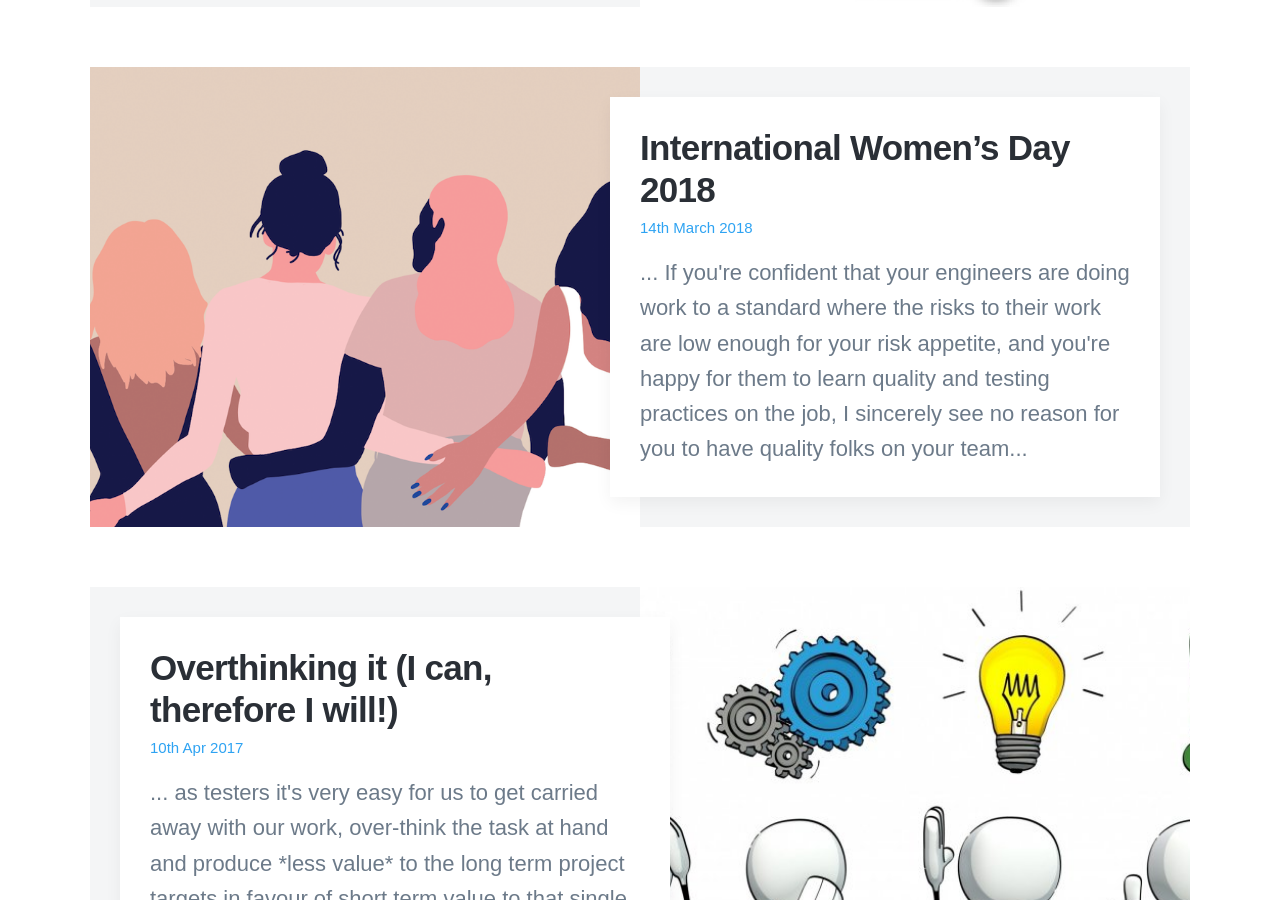
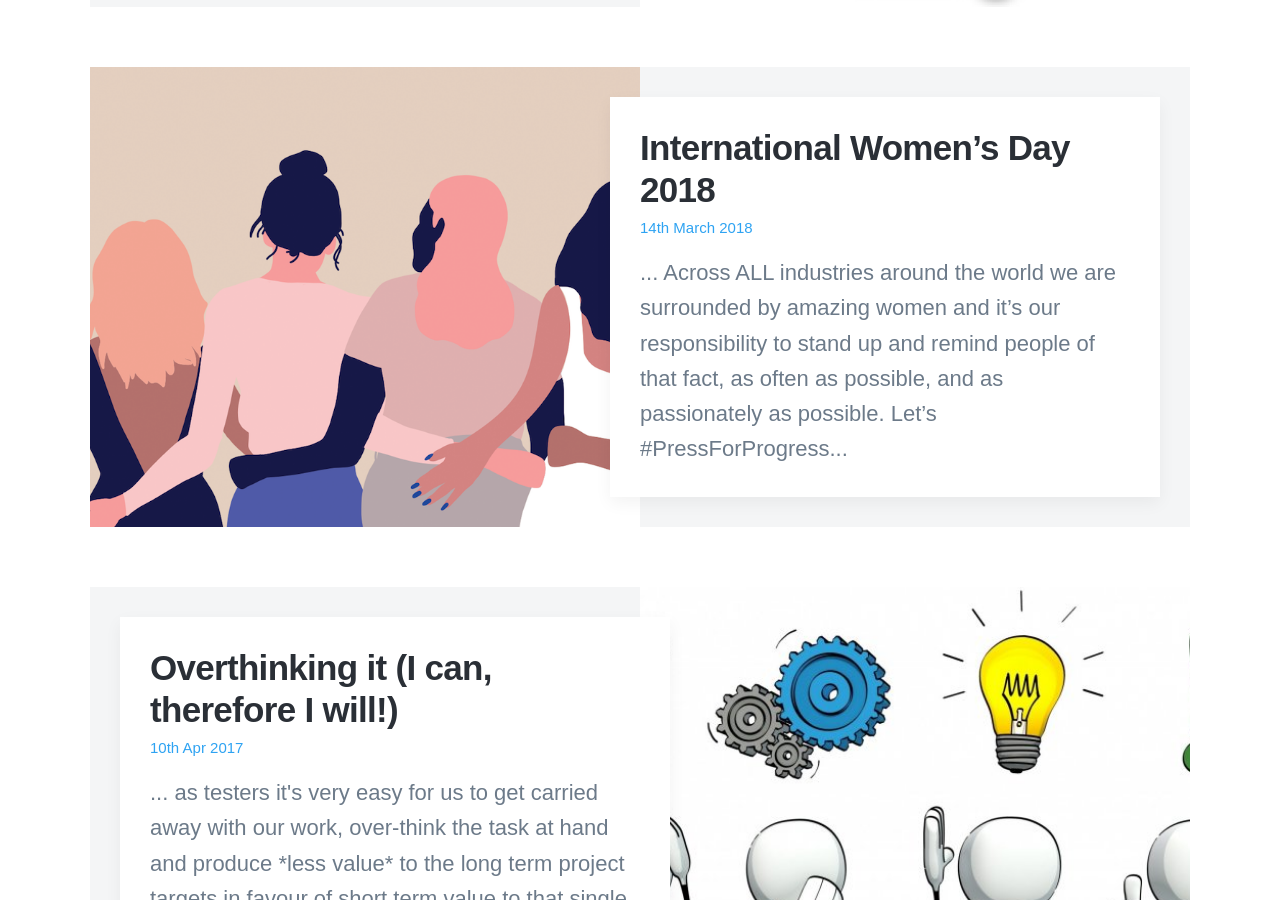
Before and after one commit to TheTestingMuse/thetestingmuse.github.io, a Jekyll site: the page built from blog/index.html, in a window 1280 px wide and 900 px high, scrolled down 2707 px. Built offline with Jekyll 4.4.1, drawn with Linux system fonts in a browser that asks for light colours; nearby versions of some CDN libraries; some web fonts are replaced; the list of posts is cut into pages by our own code.

Commit message:
International Womens Day post

```diff
--- a/_posts/2018-03-14-international-womens-day-2018.md
+++ b/_posts/2018-03-14-international-womens-day-2018.md
@@ -2,7 +2,7 @@
 layout: post
 title: International Women’s Day 2018
 subtitle: 14th March 2018
-description: "... If you're confident that your engineers are doing work to a standard where the risks to their work are low enough for your risk appetite, and you're happy for them to learn quality and testing practices on the job, I sincerely see no reason for you to have quality folks on your team..."
+description: "... Across ALL industries around the world we are surrounded by amazing women and it’s our responsibility to stand up and remind people of that fact, as often as possible, and as passionately as possible. Let’s #PressForProgress..."
 date: 2018-03-14 12:00:00 +01:00
 author: David
 permalink: /blog/international-womens-day-2018/
```
